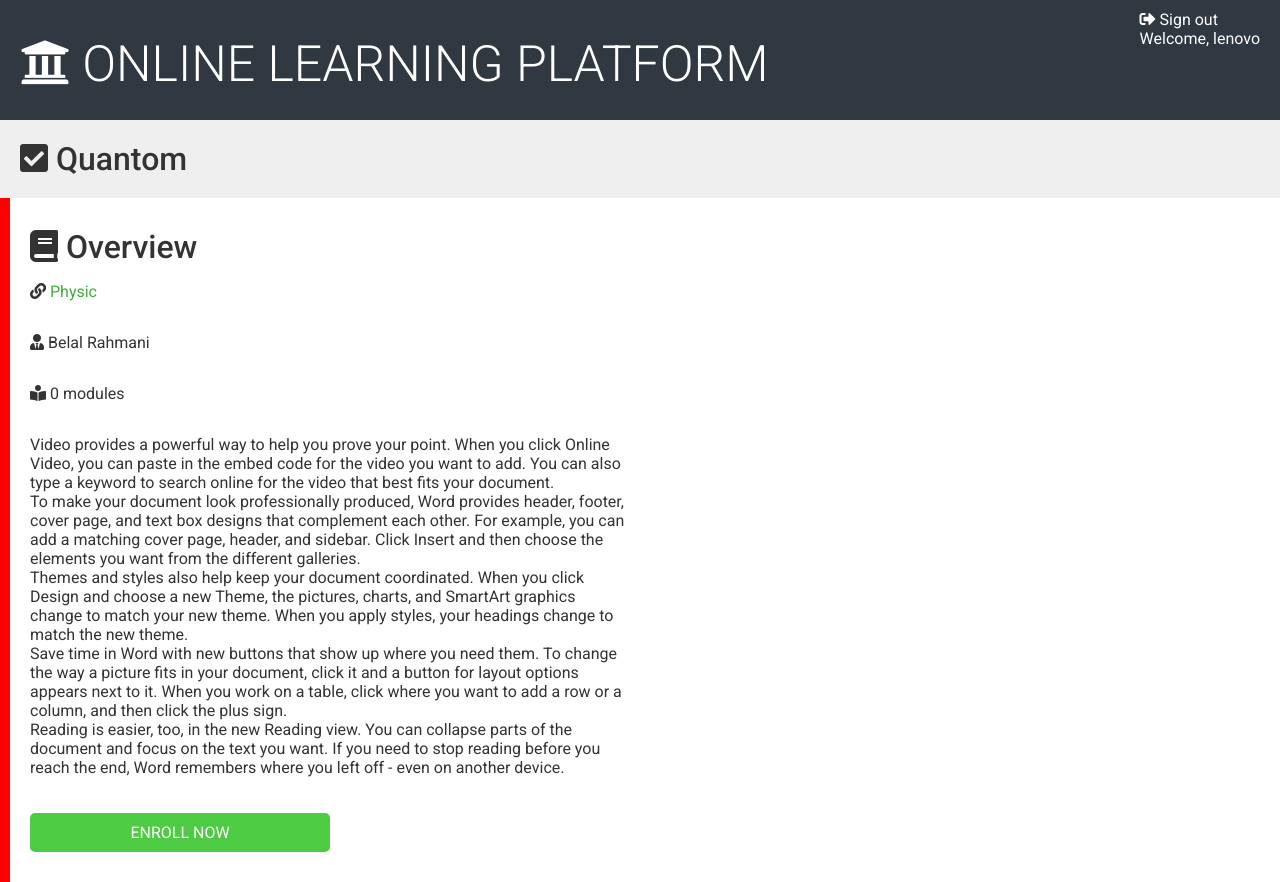
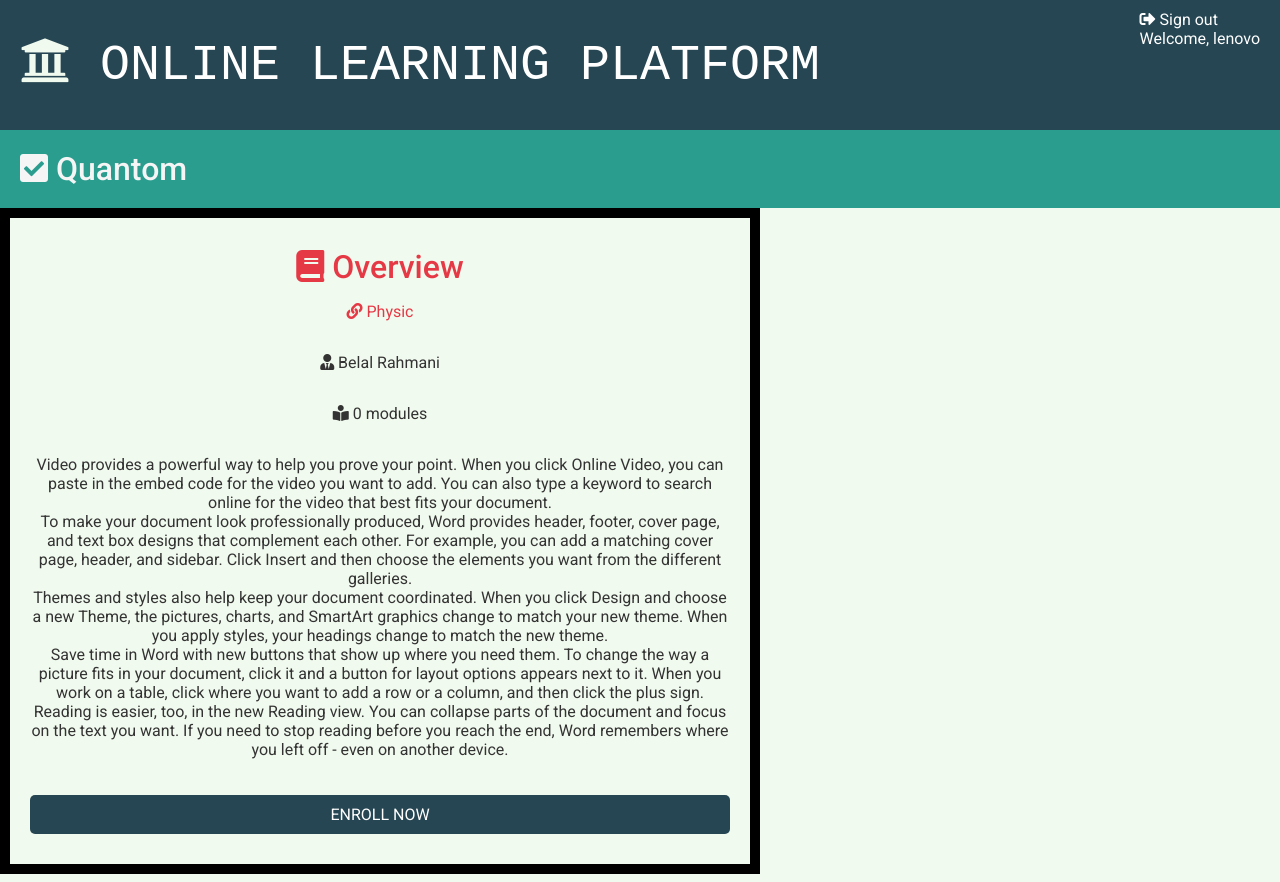
Before and after one commit to qasem-bcs/e-learning, a Django app: a page that uses courses/templates/base.html in a window 1280 px wide. Run offline with Django 3.2, Linux system fonts and the light colour scheme; a user stored in the database is signed in; data comes from the database, SQL or seed files in the repository; both versions use the stored data as it was after the commit; some libraries are stand-ins or nearby versions.

Commit message:
e_learning platform v.1.0

```diff
--- a/chat/templates/chat/room.html
+++ b/chat/templates/chat/room.html
@@ -1,11 +1,6 @@
 {% extends "base.html" %}
 
 {% block title %}Chat room for "{{ course.title }}"{% endblock %}
-
-<!-- exclude header in this template -->
-{% block header %}
-{% endblock header %}
-
 
 {% block content %}
   <div id="chat">
--- a/courses/static/css/base.css
+++ b/courses/static/css/base.css
@@ -2,17 +2,23 @@
 
 html {
     overflow-x: hidden;
+}
 
+img {
+    height: 400px;
+    width: 700px;
 }
+
 body {
     margin:0;
     font-family:'Roboto', sans-serif;
     font-weight:400;
     color:#333;
+    background-color: #f1faee;
 }
 
 a {
-    color:#3fad37;
+    color:#e63946;
     text-decoration:none;
 }
 
@@ -26,7 +32,8 @@ h1, h2, h3, h4, h5, h6 {
 }
 
 h1 {
-    background:#efefef;
+    background:#2a9d8f;
+    color: whitesmoke;
     width:100%;
     overflow:auto;
     padding:20px 0 20px 20px;
@@ -36,7 +43,7 @@ h1 {
 .module {
     padding:10px 20px;
     float:left;
-    width:600px;
+    width:700px;
 }
 
 .module h1 {
@@ -53,16 +60,16 @@ h1 {
 
 #header {
     position: relative;
-    background:#303841;
+    background:#264653;
     overflow:auto;
-    height:100px;
+    height:110px;
     max-width:100%;
     padding:10px 20px;
 }
 
 #header .logo {
     text-decoration:none;
-    font-family:'Roboto', sans-serif;
+    font-family: 'Courier New', Courier, monospace;
     font-weight:300;
     text-transform:uppercase;
     font-size:50px;
@@ -182,7 +189,7 @@ select {
 
 input[type=submit], a.button {
     border-radius:5px;
-    background:#4dcc43;
+    background:#264653;
     color:#fff;
     font-size:16px;
     text-transform:uppercase;
--- a/courses/templates/base.html
+++ b/courses/templates/base.html
@@ -10,10 +10,9 @@
 </head>
 <body>
 
-  {% block header %}
   <div id="header">
 
-    <a href="/" class="logo"><i class="fas fa-university"></i> Online Learning Platform</a>
+    <a href="/" class="logo"><i class="fas fa-university" style="color: #f1faee"></i> Online Learning Platform</a>
     <ul class="menu">
       {% if request.user.is_authenticated %}
         <li><a href="{% url "logout" %}"><i class="fas fa-sign-out-alt"></i> Sign out</a></li>
@@ -23,11 +22,11 @@
       {% endif %}
     </ul>
   </div>
-  {% endblock header %}
-  <div id="content">
+
+
     {% block content %}
     {% endblock %}
-  </div>
+
 
   <!-- <footer>
     <p>&copy;Ghalib University</p>
--- a/courses/templates/courses/course/detail.html
+++ b/courses/templates/courses/course/detail.html
@@ -9,10 +9,10 @@
     <h1>
       <i class="fas fa-check-square"></i> {{ object.title }}
     </h1>
-    <div class="module" style="border-left:10px solid red;">
-      <h1><i class="fas fa-book"></i> Overview</h1>
+    <div class="module" style="border:10px solid black; text-align: center;">
+      <h1 style="color: #e63946;"><i class="fas fa-book"></i> Overview</h1>
       <p>
-        <i class="fas fa-link"></i> <a href="{% url "course_list_subject" subject.slug %}">{{ subject.title }}</a>
+        <i class="fas fa-link" style="color: #e63946;"></i> <a href="{% url "course_list_subject" subject.slug %}">{{ subject.title }}</a>
       </p>
       <p><i class="fas fa-user-tie"></i> {{ object.owner.get_full_name }}</p>
       <p><i class="fas fa-book-reader"></i> {{ object.modules.count }} modules</p>
@@ -21,7 +21,7 @@
         <form action="{% url "student_enroll_course" %}" method="post">
           {{ enroll_form }}
           {% csrf_token %}
-          <input type="submit" value="Enroll now">
+          <input style="width: 100%;" type="submit" value="Enroll now">
         </form>
       {% else %}
         <a href="{% url "student_registration" %}" class="button">
--- a/courses/templates/courses/course/list.html
+++ b/courses/templates/courses/course/list.html
@@ -20,7 +20,7 @@
     <h3>Subjects</h3>
     <ul id="modules">
       <li {% if not subject %}class="selected"{% endif %}>
-        <a href="{% url "course_list" %}">All</a>
+        <a href="{% url "course_list" %}"">All</a>
       </li>
       {% for s in subjects %}
         <li {% if subject == s %}class="selected"{% endif %}>
@@ -35,7 +35,7 @@
   <div class="module">
     {% for course in courses %}
       {% with subject=course.subject %}
-      <div class="module" style="border-left:10px solid red; margin-bottom:10px;">
+      <div class="module" style="border:7px solid #e9c46a; border-radius:5px; margin-bottom:10px;">
         <h1>
           <a href="{% url "course_detail" course.slug %}">
             <i class="fas fa-book"></i> {{ course.title }}
--- a/students/templates/students/course/detail.html
+++ b/students/templates/students/course/detail.html
@@ -32,7 +32,7 @@
       </a>
     </h3>
   </div>
-  <div class="module" style="border-top:20px solid red; border-bottom:20px solid red;">
+  <div class="module">
     {% cache 600 module_contents module %}
       {% for content in module.contents.all %}
         {% with item=content.item %}
--- a/students/templates/students/student/registration.html
+++ b/students/templates/students/student/registration.html
@@ -6,10 +6,9 @@
 
 {% block content %}
   <h1>
-    Sign up <i class="fas fa-user-plus"></i>
+    <i class="fas fa-user-plus fa-lg" style="padding-left: 600px;"></i>
   </h1>
-  <div class="module">
-    <p>Enter your details to create an account:</p>
+  <div class="module" style="margin-left: 450px;">
     <form method="post">
       {{ form.as_p }}
       {% csrf_token %}
```
Also changed, not shown: other parts of courses/static/css/base.css (+7 -17 lines), db.sqlite3, media/images/chat_room.JPG (added).
